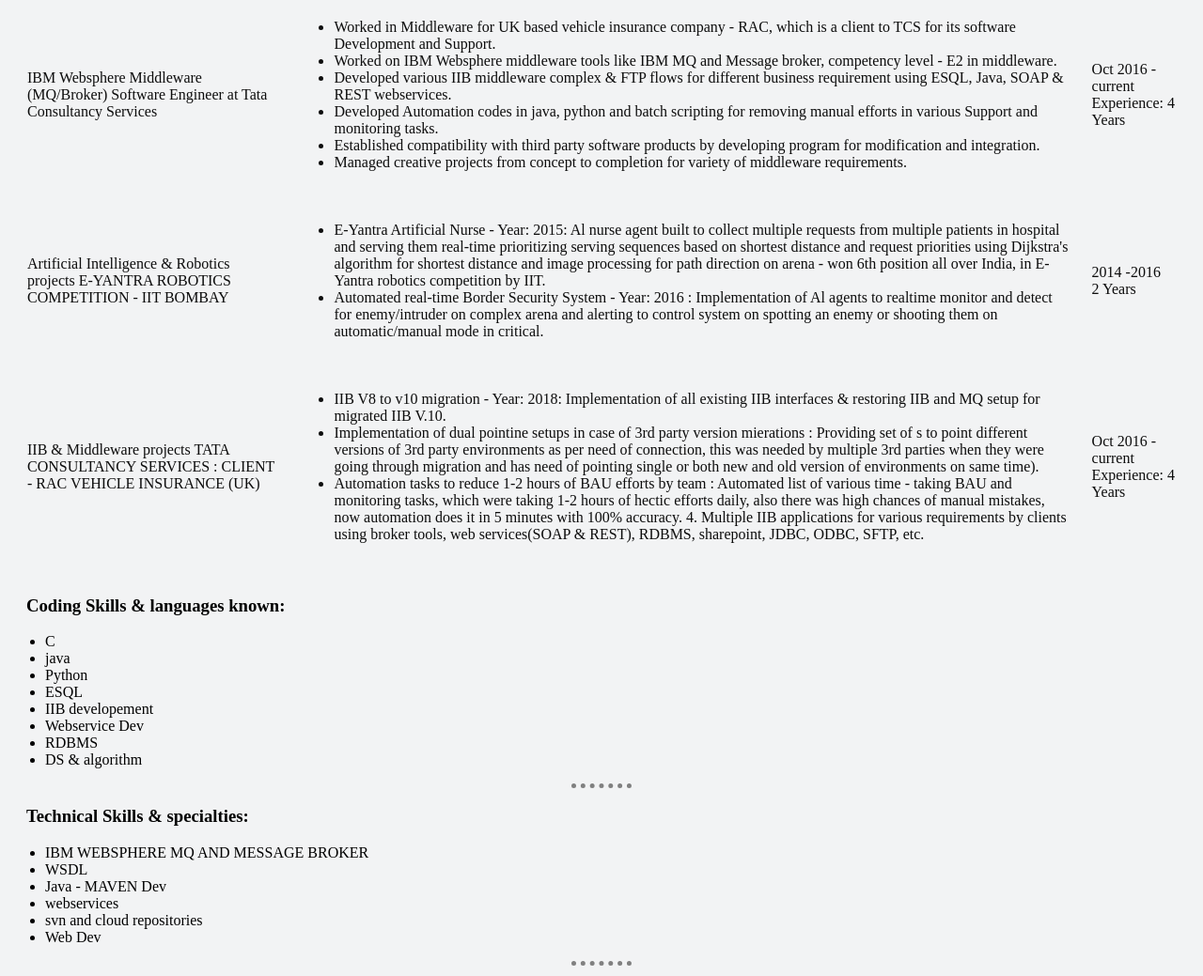
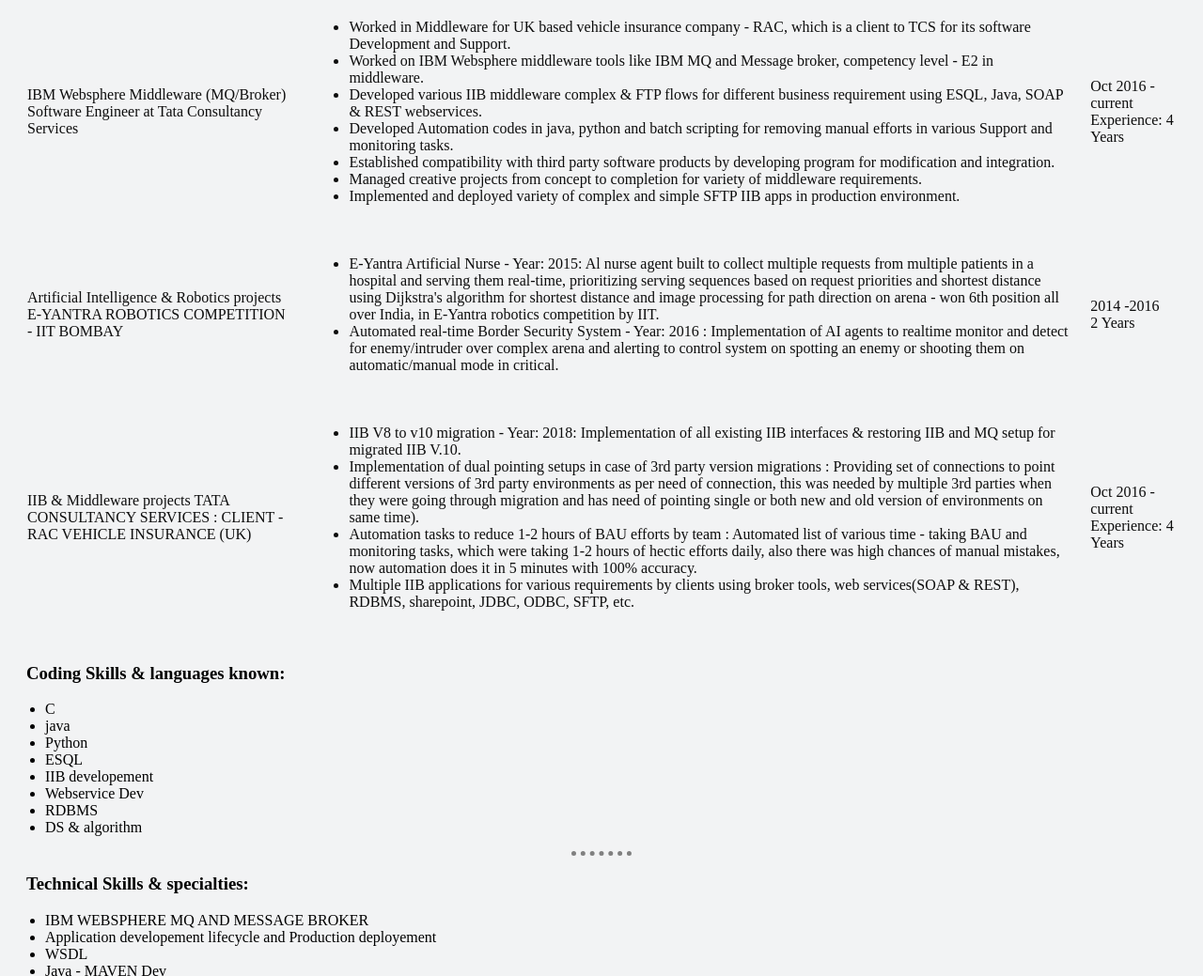
Before and after one commit to Riyuzaki1995/kshitij_cv, a plain HTML site: page index.html in a window 1280 px wide. Shown: the part 694-1733 px from the top of the page at 94% size. Drawn offline with Linux system fonts and the light colour scheme.

Commit message:
Update index.html
correction 1

```diff
--- a/index.html
+++ b/index.html
@@ -82,6 +82,7 @@
             <li>Established compatibility with third party software products by developing program for
               modification and integration.</li>
             <li>Managed creative projects from concept to completion for variety of middleware requirements.</li>
+            <li>Implemented and deployed variety of complex and simple SFTP IIB apps in production environment.</li>
           </ul>
         <td>Oct 2016 - current <br> Experience: 4 Years</td>
       </tr>
@@ -91,9 +92,9 @@
         <td>
           <ul>
             <li>E-Yantra Artificial Nurse - Year: 2015: Al nurse agent built to collect multiple requests from
-              multiple patients in hospital and serving them real-time prioritizing serving sequences based on
-              shortest distance and request priorities using Dijkstra's algorithm for shortest distance and image processing for path direction on arena - won 6th position all over India, in E-Yantra robotics competition by IIT.</li>
-            <li>Automated real-time Border Security System - Year: 2016 : Implementation of Al agents to realtime monitor and detect for enemy/intruder on complex arena and alerting to control system on spotting an enemy or shooting them on
+              multiple patients in a hospital and serving them real-time, prioritizing serving sequences based on request priorities and shortest distance using Dijkstra's algorithm for shortest distance
+              and image processing for path direction on arena - won 6th position all over India, in E-Yantra robotics competition by IIT.</li>
+            <li>Automated real-time Border Security System - Year: 2016 : Implementation of AI agents to realtime monitor and detect for enemy/intruder over complex arena and alerting to control system on spotting an enemy or shooting them on
               automatic/manual mode in critical.</li>
           </ul>
         </td>
@@ -106,11 +107,12 @@
           <ul>
             <li>IIB V8 to v10 migration - Year: 2018: Implementation of all existing IIB interfaces & restoring IIB
               and MQ setup for migrated IIB V.10. </li>
-            <li>Implementation of dual pointine setups in case of 3rd party version mierations : Providing set of
-              s to point different versions of 3rd party environments as per need of connection, this was needed by multiple 3rd parties when they were going through migration and has need
+            <li>Implementation of dual pointing setups in case of 3rd party version migrations : Providing set of
+              connections to point different versions of 3rd party environments as per need of connection, this was needed by multiple 3rd parties when they were going through migration and has need
               of pointing single or both new and old version of environments on same time).</li>
             <li>Automation tasks to reduce 1-2 hours of BAU efforts by team : Automated list of various time -
-              taking BAU and monitoring tasks, which were taking 1-2 hours of hectic efforts daily, also there was high chances of manual mistakes, now automation does it in 5 minutes with 100% accuracy. 4. Multiple IIB applications for various
+              taking BAU and monitoring tasks, which were taking 1-2 hours of hectic efforts daily, also there was high chances of manual mistakes, now automation does it in 5 minutes with 100% accuracy.</li>
+            <li> Multiple IIB applications for various
               requirements by clients using broker tools, web
               services(SOAP & REST), RDBMS, sharepoint, JDBC, ODBC, SFTP, etc.</li>
           </ul>
@@ -135,6 +137,7 @@
 <h3>Technical Skills & specialties:</h3>
 <ul>
   <li>IBM WEBSPHERE MQ AND MESSAGE BROKER</li>
+  <li>Application developement lifecycle and Production deployement</li>
   <li>WSDL</li>
   <li>Java - MAVEN Dev</li>
   <li>webservices</li>
```
